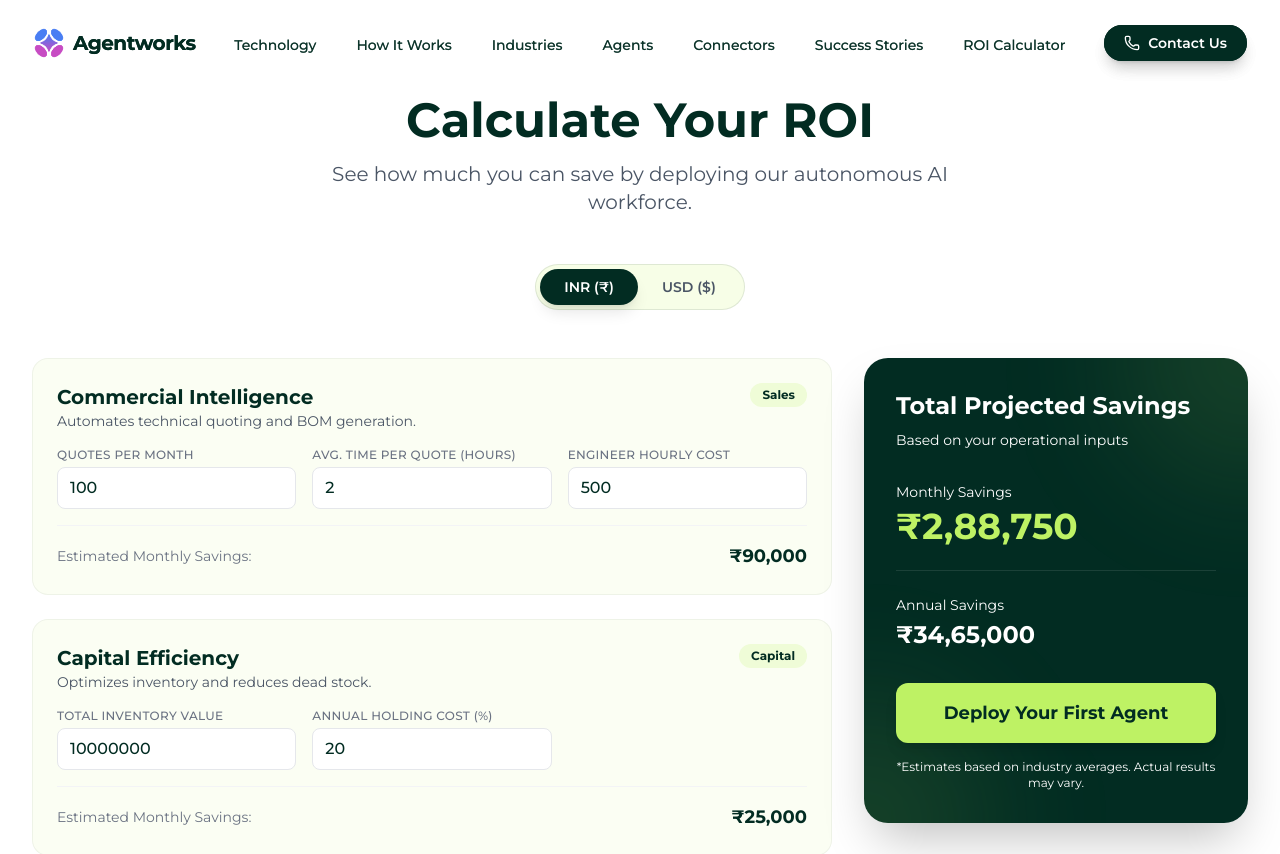
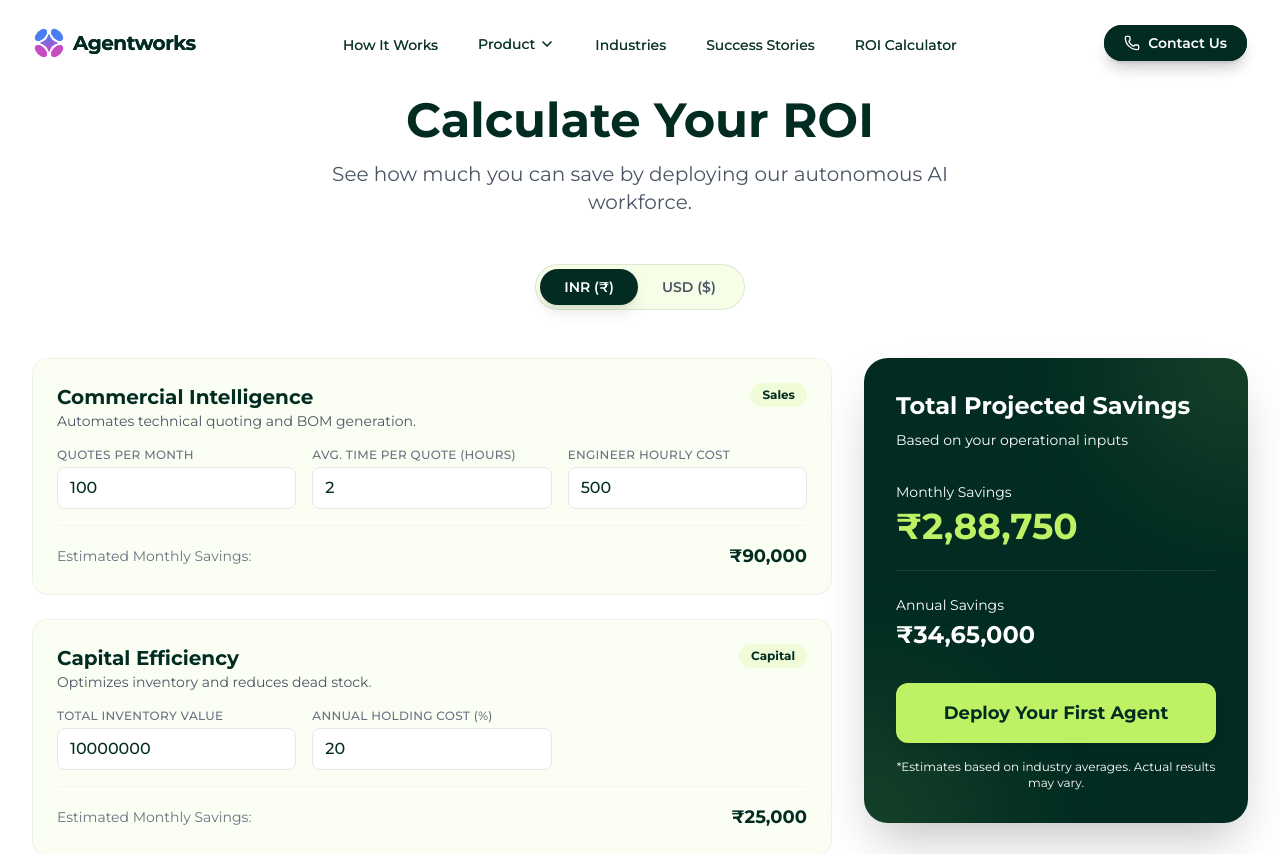
Before and after one commit to dabbygabby/agentworks-mfg, a Next.js app: page /roi-calculator in a window 1280 px wide. Shown: the top 854 px of the page. Built offline with nearby package versions, Linux system fonts and the light colour scheme.

Commit message:
added new dropdown

```diff
--- a/src/components/Navbar.tsx
+++ b/src/components/Navbar.tsx
@@ -1,5 +1,5 @@
 import Link from 'next/link';
-import { useState, useEffect } from 'react';
+import { useState, useEffect, useRef } from 'react';
 import Button from './ui/Button';
 import Image from 'next/image';
 import { ArrowRightIcon, Phone, ChevronDown, X } from 'lucide-react';
@@ -9,6 +9,9 @@ import { industries } from './industries/consts';
 const Navbar = () => {
   const [isMobileMenuOpen, setIsMobileMenuOpen] = useState(false);
   const [isIndustriesOpen, setIsIndustriesOpen] = useState(false);
+  const [isProductMobileOpen, setIsProductMobileOpen] = useState(false);
+  const [isProductDesktopOpen, setIsProductDesktopOpen] = useState(false);
+  const productTimeoutRef = useRef<NodeJS.Timeout | null>(null);
 
   const [isScrolled, setIsScrolled] = useState(false);
 
@@ -24,6 +27,19 @@ const Navbar = () => {
     window.addEventListener('scroll', handleScroll);
     return () => window.removeEventListener('scroll', handleScroll);
   }, []);
+
+  const handleProductEnter = () => {
+    if (productTimeoutRef.current) {
+      clearTimeout(productTimeoutRef.current);
+    }
+    setIsProductDesktopOpen(true);
+  };
+
+  const handleProductLeave = () => {
+    productTimeoutRef.current = setTimeout(() => {
+      setIsProductDesktopOpen(false);
+    }, 300);
+  };
 
   return (
     <nav
@@ -54,22 +70,48 @@ const Navbar = () => {
           {/* Desktop Navigation */}
           <div className="hidden md:flex md:items-center md:space-x-8">
             {/* Solutions Dropdown */}
-            <Link href="/technology" className="text-[#022c22]/80 hover:text-[#022c22] px-1 pt-1 text-sm font-medium transition-colors">
-              Technology
-            </Link>
             <Link href="/how-it-works" className="text-[#022c22]/80 hover:text-[#022c22] px-1 pt-1 text-sm font-medium transition-colors">
               How It Works
             </Link>
+
+            {/* Product Dropdown */}
+            <div
+              className="relative"
+              onMouseEnter={handleProductEnter}
+              onMouseLeave={handleProductLeave}
+            >
+              <button
+                className="text-[#022c22]/80 hover:text-[#022c22] px-1 pt-1 text-sm font-medium transition-colors inline-flex items-center gap-1"
+              >
+                Product
+                <ChevronDown className={`w-4 h-4 transition-transform duration-200 ${isProductDesktopOpen ? 'rotate-180' : ''}`} />
+              </button>
+              <AnimatePresence>
+                {isProductDesktopOpen && (
+                  <motion.div
+                    initial={{ opacity: 0, y: 10 }}
+                    animate={{ opacity: 1, y: 0 }}
+                    exit={{ opacity: 0, y: 10 }}
+                    transition={{ duration: 0.2 }}
+                    className="absolute top-full left-0 mt-2 w-48 bg-white rounded-xl shadow-lg border border-gray-100 overflow-hidden py-2"
+                  >
+                    <Link href="/technology" className="block px-4 py-2 text-sm text-[#022c22]/80 hover:text-[#022c22] hover:bg-gray-50 transition-colors">
+                      Technology
+                    </Link>
+                    <Link href="/agents" className="block px-4 py-2 text-sm text-[#022c22]/80 hover:text-[#022c22] hover:bg-gray-50 transition-colors">
+                      Agents
+                    </Link>
+                    <Link href="/connectors" className="block px-4 py-2 text-sm text-[#022c22]/80 hover:text-[#022c22] hover:bg-gray-50 transition-colors">
+                      Connectors
+                    </Link>
+                  </motion.div>
+                )}
+              </AnimatePresence>
+            </div>
+
             <Link href="/industries" className="text-[#022c22]/80 hover:text-[#022c22] px-1 pt-1 text-sm font-medium transition-colors">
               Industries
             </Link>
-            <Link href="/agents" className="text-[#022c22]/80 hover:text-[#022c22] px-1 pt-1 text-sm font-medium transition-colors">
-              Agents
-            </Link>
-            <Link href="/connectors" className="text-[#022c22]/80 hover:text-[#022c22] px-1 pt-1 text-sm font-medium transition-colors">
-              Connectors
-            </Link>
-
             <Link href="/success-stories" className="text-[#022c22]/80 hover:text-[#022c22] px-1 pt-1 text-sm font-medium transition-colors">
               Success Stories
             </Link>
@@ -140,13 +182,50 @@ const Navbar = () => {
                 animate={{ opacity: 1, y: 0 }}
                 transition={{ delay: 0.1 }}
               >
-                <Link
-                  href="/agents"
-                  className="block text-2xl font-semibold text-[#022c22]"
-                  onClick={() => setIsMobileMenuOpen(false)}
+                <button
+                  onClick={() => setIsProductMobileOpen(!isProductMobileOpen)}
+                  className="flex items-center justify-between w-full text-2xl font-semibold text-[#022c22]"
                 >
-                  Agents
-                </Link>
+                  Product
+                  <ChevronDown
+                    className={`w-6 h-6 transition-transform duration-300 ${isProductMobileOpen ? 'rotate-180' : ''}`}
+                  />
+                </button>
+                <AnimatePresence>
+                  {isProductMobileOpen && (
+                    <motion.div
+                      initial={{ height: 0, opacity: 0 }}
+                      animate={{ height: "auto", opacity: 1 }}
+                      exit={{ height: 0, opacity: 0 }}
+                      transition={{ duration: 0.3 }}
+                      className="overflow-hidden"
+                    >
+                      <div className="pt-4 pl-4 space-y-4">
+                        <Link
+                          href="/technology"
+                          className="block text-lg text-[#022c22]/70 hover:text-[#022c22]"
+                          onClick={() => setIsMobileMenuOpen(false)}
+                        >
+                          Technology
+                        </Link>
+                        <Link
+                          href="/agents"
+                          className="block text-lg text-[#022c22]/70 hover:text-[#022c22]"
+                          onClick={() => setIsMobileMenuOpen(false)}
+                        >
+                          Agents
+                        </Link>
+                        <Link
+                          href="/connectors"
+                          className="block text-lg text-[#022c22]/70 hover:text-[#022c22]"
+                          onClick={() => setIsMobileMenuOpen(false)}
+                        >
+                          Connectors
+                        </Link>
+                      </div>
+                    </motion.div>
+                  )}
+                </AnimatePresence>
               </motion.div>
 
               <motion.div
@@ -187,20 +266,6 @@ const Navbar = () => {
                     </motion.div>
                   )}
                 </AnimatePresence>
-              </motion.div>
-
-              <motion.div
-                initial={{ opacity: 0, y: 20 }}
-                animate={{ opacity: 1, y: 0 }}
-                transition={{ delay: 0.3 }}
-              >
-                <Link
-                  href="/technology"
-                  className="block text-2xl font-semibold text-[#022c22]"
-                  onClick={() => setIsMobileMenuOpen(false)}
-                >
-                  Technology
-                </Link>
               </motion.div>
 
               <motion.div
```
